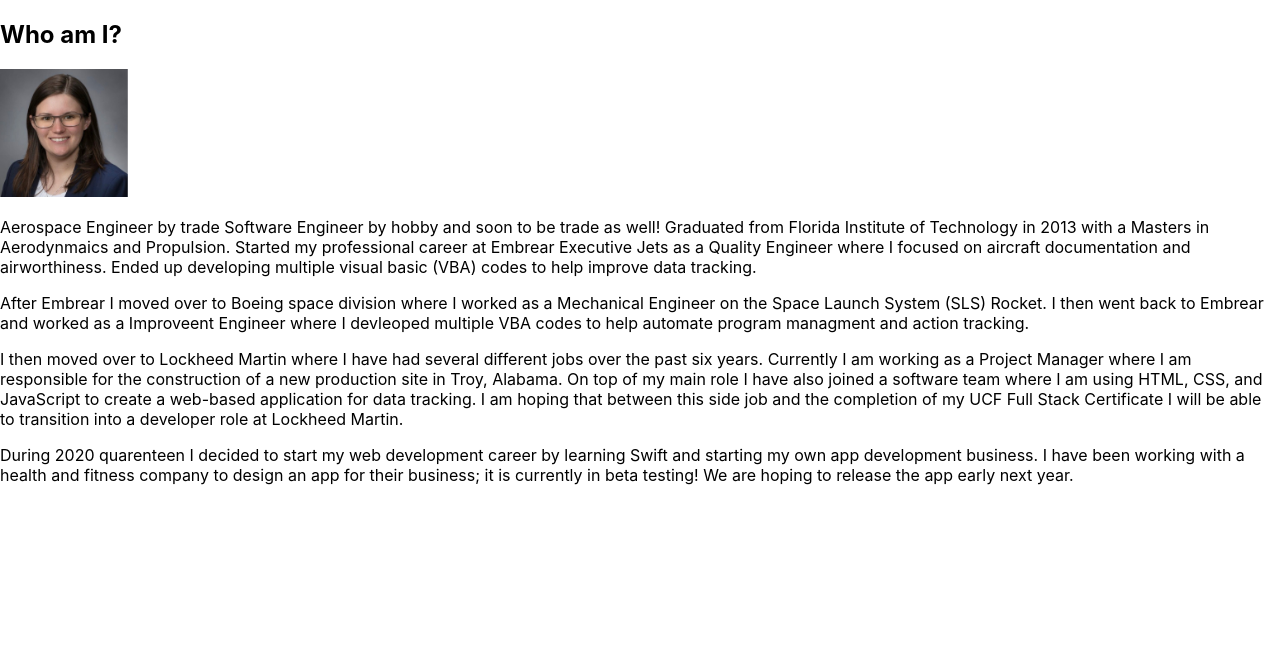
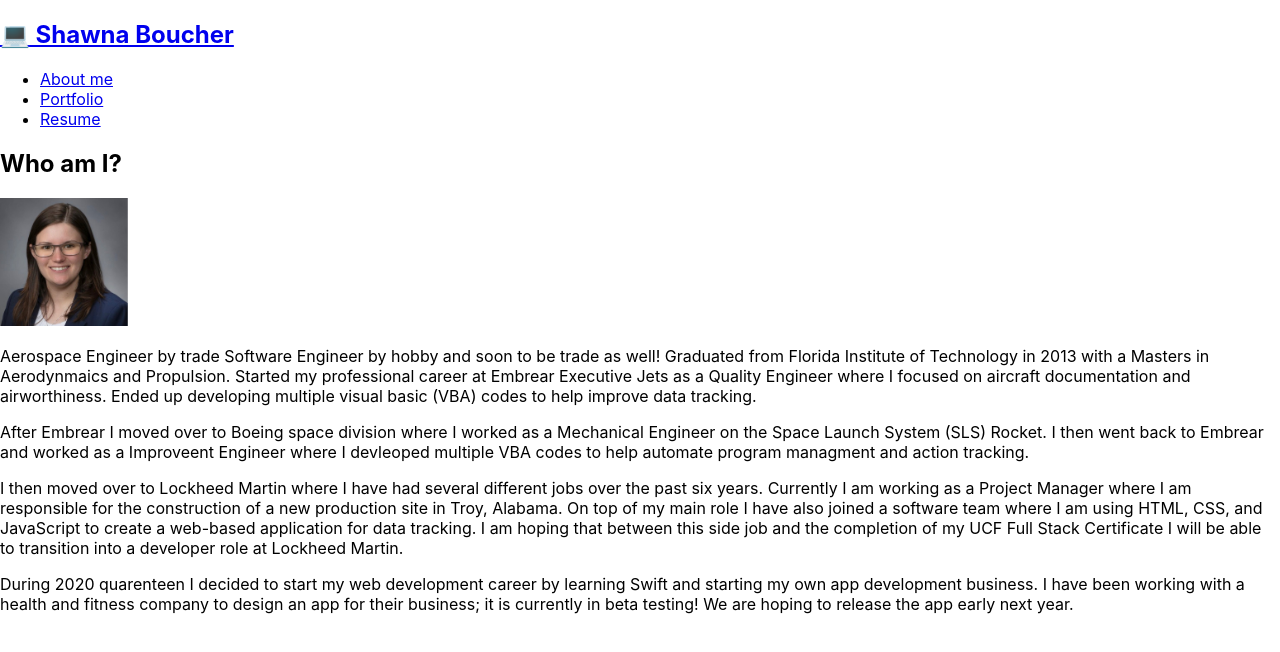
Before and after one commit to sboucher2011/react-portfolio-hire-me, a React (Create React App) app in the folder react-portfolio-hire-me/: page / in a window 1280 px wide. Shown: the top 652 px of the page. Built offline with nearby package versions, Linux system fonts and the light colour scheme.

Commit message:
added Nav

```diff
--- a/react-portfolio-hire-me/src/App.js
+++ b/react-portfolio-hire-me/src/App.js
@@ -1,10 +1,11 @@
 import React, { useState } from 'react';
-//import Nav from './components/Nav';
+import Nav from './components/Nav';
 import About from './components/About';
 
 function App() {
   return (
     <div>
+      <Nav></Nav>
       <main>
         <About></About>
       </main>
--- /dev/null
+++ b/react-portfolio-hire-me/src/components/Nav/index.js
@@ -0,0 +1,34 @@
+import React, { useEffect } from 'react';
+
+function Nav() {
+  return (
+    <header className="flex-row px-1">
+      <h2>
+        <a href="/">
+          <span role="img" aria-label="computer"> 💻</span> Shawna Boucher
+        </a>
+      </h2>
+      <nav>
+        <ul className="flex-row">
+          <li className="mx-2">
+            <a href="#about">
+              About me
+            </a>
+          </li>
+          <li className="mx-2">
+            <a href="#portfolio">
+              Portfolio
+            </a>
+          </li>
+          <li className="mx-2">
+            <a href="#resume">
+              Resume
+            </a>
+          </li>
+        </ul>
+      </nav>
+    </header>
+  );
+}
+
+export default Nav;
```
